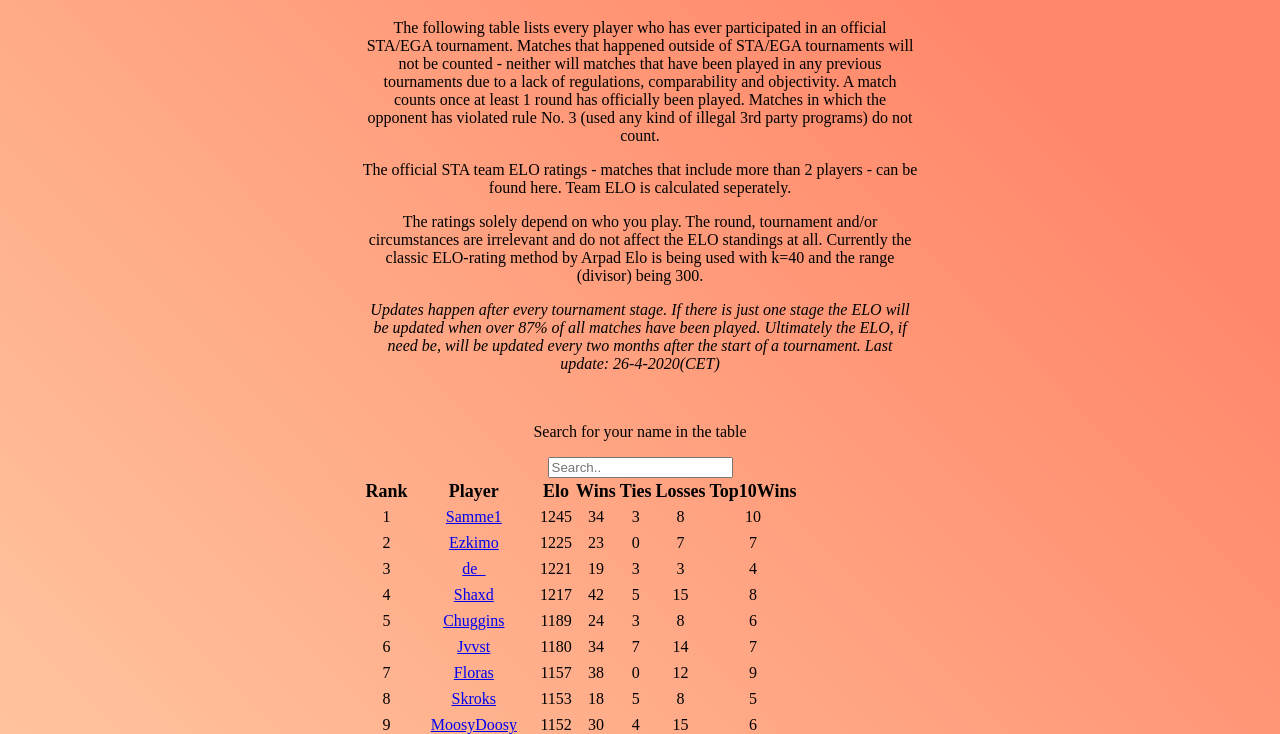
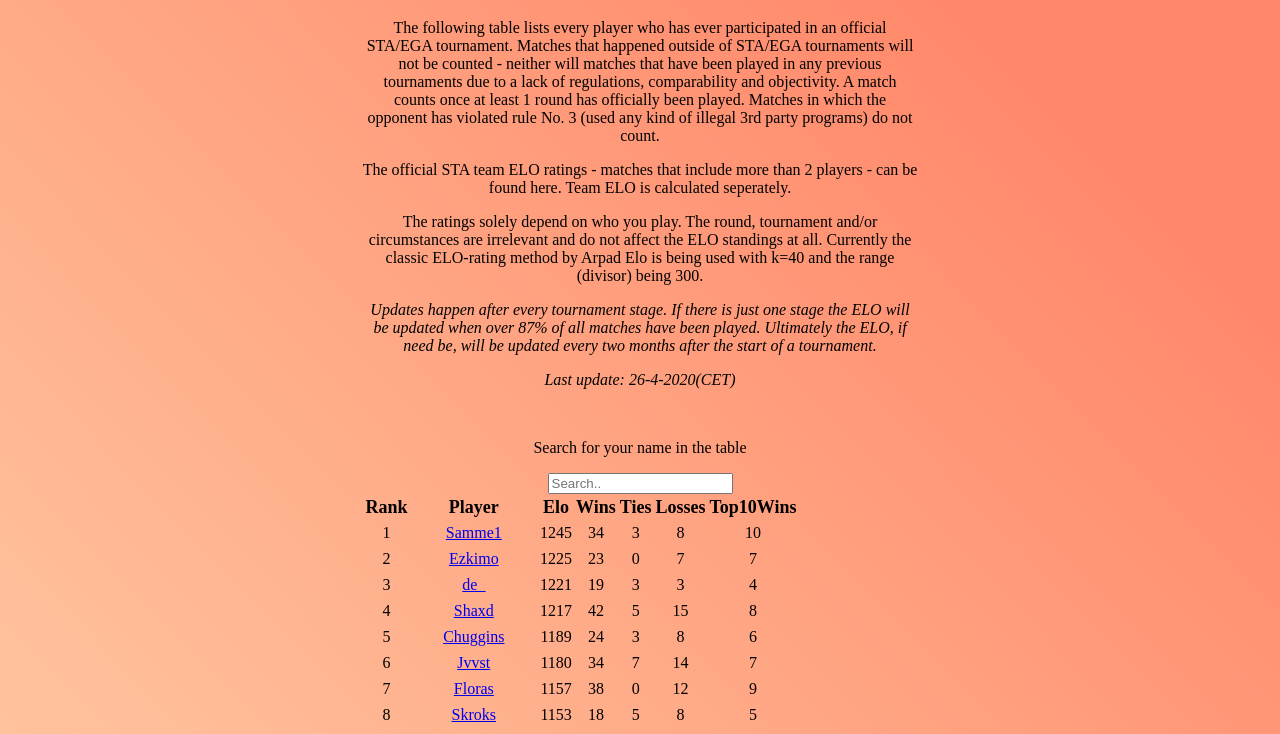
Before and after one commit to Splegg-TA/Splegg-TA.github.io, a plain HTML site: page index.html in a window 1280 px wide. Shown: the part 61-795 px from the top of the page. Drawn offline with nearby package versions, Linux system fonts and the light colour scheme; a web font is replaced by a local one.

Commit message:
Update index.html

```diff
--- a/index.html
+++ b/index.html
@@ -44,7 +44,8 @@
       <p class="italic">
         Updates happen after every tournament stage. If there is just one stage the ELO will be updated
         when over 87% of all matches have been played. Ultimately the ELO, if need be, will be updated every two months after the start of a tournament.
-
+        </p>
+      <p class="italic">
         Last update: 26-4-2020(CET)
       </p>
       <br />
```
